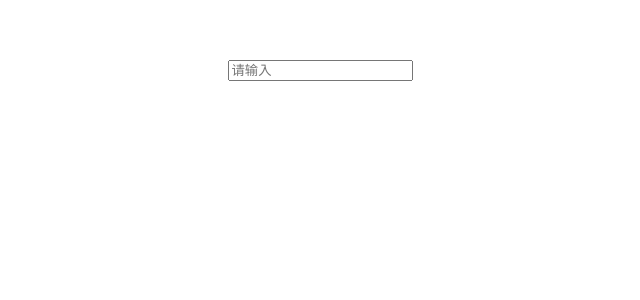
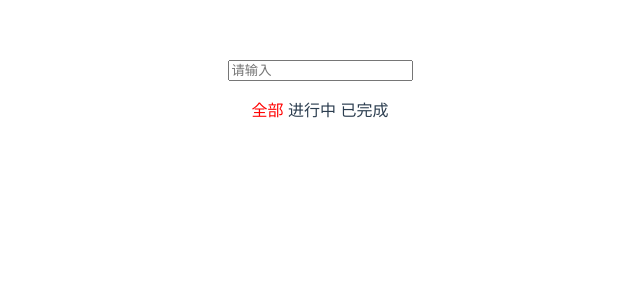
Before and after one commit to Composur/vue3, a Vue app: page / in a window 1280 px wide. Shown: the top 300 px of the page, without its empty margins (320-960 px from the left). Built offline with nearby package versions, Linux system fonts and the light colour scheme.

Commit message:
feat: 过滤面板&本地存储

```diff
--- a/src/components/compositionApi/Todos.vue
+++ b/src/components/compositionApi/Todos.vue
@@ -10,7 +10,7 @@
   <!-- todo 列表 -->
   <ul>
     <li
-      v-for="item in todos"
+      v-for="item in computedDodos"
       :key="item.id"
       :class="{ complete: item.complete, editing: item === editTodo }"
     >
@@ -37,18 +37,59 @@
       </div>
     </li>
   </ul>
+  <div class="filter-panel">
+    <span
+      :class="{ status: completeStatus === 'all' }"
+      @click="completeStatus = 'all'"
+    >
+      全部
+    </span>
+    <span
+      :class="{ status: completeStatus === 'active' }"
+      @click="completeStatus = 'active'"
+    >
+      进行中
+    </span>
+    <span
+      :class="{ status: completeStatus === 'complete' }"
+      @click="completeStatus = 'complete'"
+    >
+      已完成
+    </span>
+  </div>
 </template>
 
 <script>
-import { reactive, toRefs } from "vue"
+import { reactive, toRefs, computed, watchEffect } from "vue"
 
+const todoStorage = {
+  fetch() {
+    return JSON.parse(localStorage.getItem("vue3-todos") || "[]")
+  },
+  save(todos) {
+    localStorage.setItem("vue3-todos", JSON.stringify(todos))
+  },
+}
+const filter = {
+  all(todos) {
+    return todos
+  },
+  active(todos) {
+    return todos.filter((item) => !item.complete)
+  },
+  complete(todos) {
+    return todos.filter((item) => item.complete)
+  },
+}
 export default {
   setup() {
     const state = reactive({
-      todos: [],
+      todos: todoStorage.fetch(),
+      computedDodos: computed(() => filter[state.completeStatus](state.todos)),
       todoTitle: "",
       beforeEditToDoTitle: null,
       editTodo: null,
+      completeStatus: "all",
     })
     function addTodo() {
       state.todos.push({
@@ -72,6 +113,7 @@ export default {
       todo.title = state.beforeEditToDoTitle
       state.editTodo = null
     }
+    watchEffect(() => todoStorage.save(state.todos))
     return {
       ...toRefs(state),
       addTodo,
@@ -104,4 +146,9 @@ export default {
 .editing .edit {
   display: block;
 }
+.status {
+  color: red;
+}
+.filter-panel {
+}
 </style>
```
